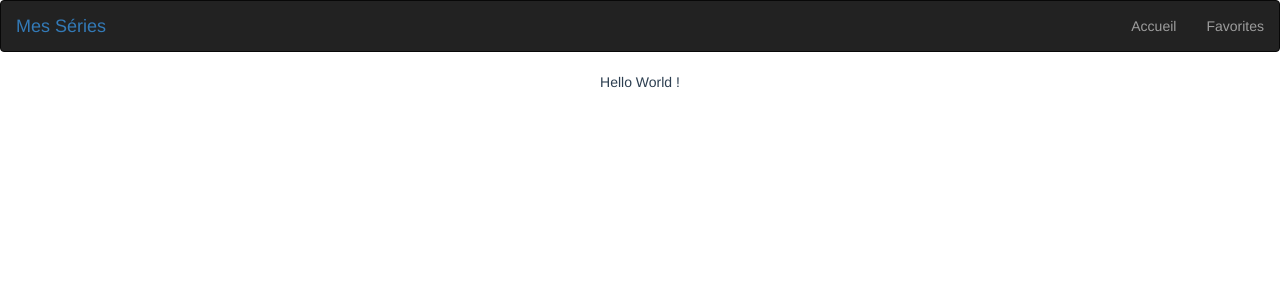
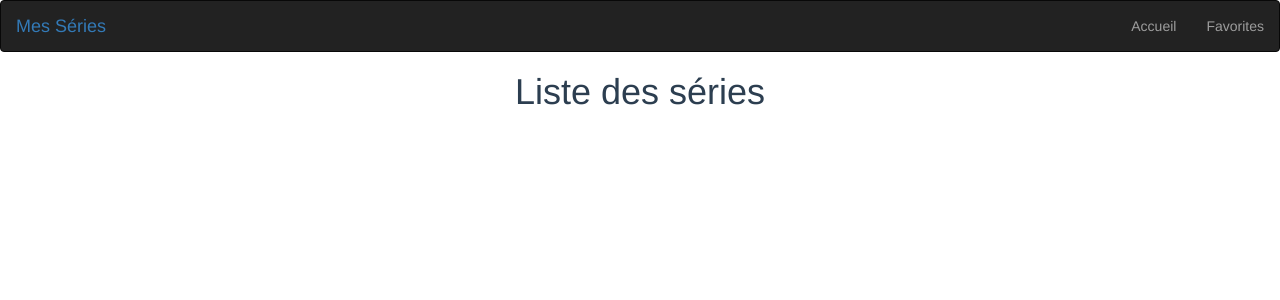
Before and after one commit to GregoryBevan/devfest-vuejs, a Vue app: page /#/ in a window 1280 px wide. Shown: the top 300 px of the page. Built offline with nearby package versions, Linux system fonts and the light colour scheme.

Commit message:
Define title instead f Hello World

```diff
--- a/src/components/Home.vue
+++ b/src/components/Home.vue
@@ -1,6 +1,6 @@
 <template>
     <div>
-        {{ helloWorld }}
+        <h1>{{ title }}</h1>
     </div>
 </template>
 
@@ -8,7 +8,7 @@
 export default {
     data() {
         return {
-            helloWorld: 'Hello World !'
+            title: 'Liste des séries'
         }
     }
 }
```
